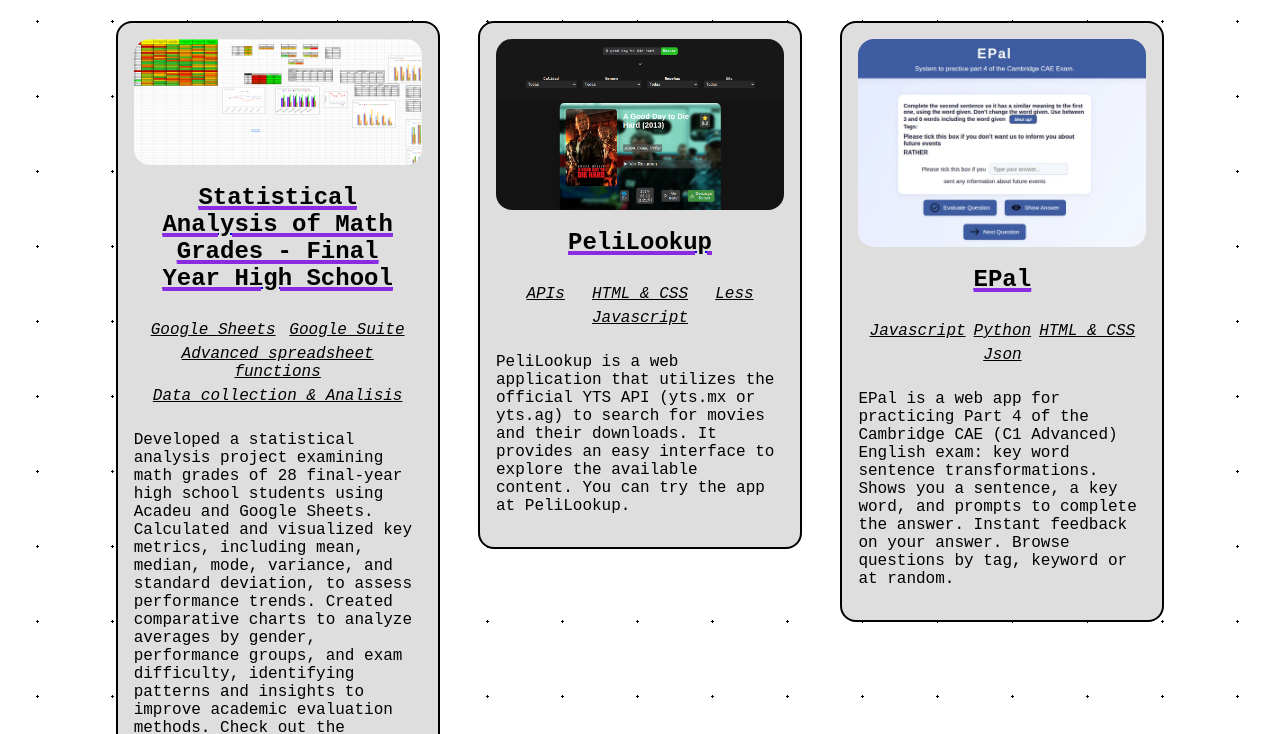
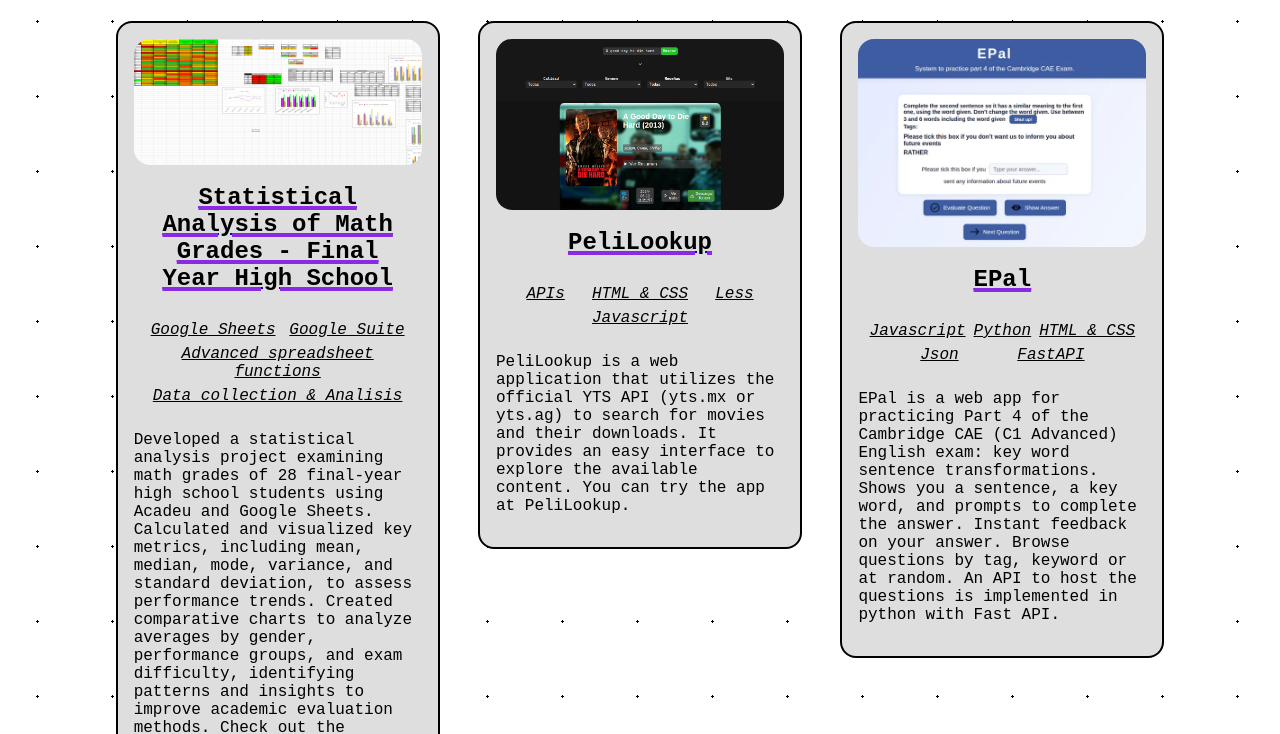
Before and after one commit to stefanolomo/stefanolomo.github.io, a plain HTML site: page index.html in a window 1280 px wide. Shown: the part 91-825 px from the top of the page. Drawn offline with Linux system fonts and the light colour scheme.

Commit message:
epal update

```diff
--- a/index.html
+++ b/index.html
@@ -70,7 +70,7 @@
             </div>
             <div class="item">
                 <img src="./assets/epal.webp" alt="" class="proyect-preview">
-                <a target="_blank" href="https://stefanolomo.github.io/EPal/web">
+                <a target="_blank" href="https://github.com/stefanolomo/epal">
                     <h2 class="proyect-tittle">EPal</h2>
                 </a>
                 <div class="bg-container">
@@ -78,11 +78,12 @@
                     <p>Python</p>
                     <p>HTML & CSS</p>
                     <p>Json</p>
+                    <p>FastAPI</p>
                 </div>
                 <p>
                     EPal is a web app for practicing Part 4 of the Cambridge CAE (C1 Advanced) English exam: key word
                     sentence transformations. Shows you a sentence, a key word, and prompts to complete the answer.
-                    Instant feedback on your answer. Browse questions by tag, keyword or at random.
+                    Instant feedback on your answer. Browse questions by tag, keyword or at random. An API to host the questions is implemented in python with Fast API.
                 </p>
             </div>
         </section>
```
